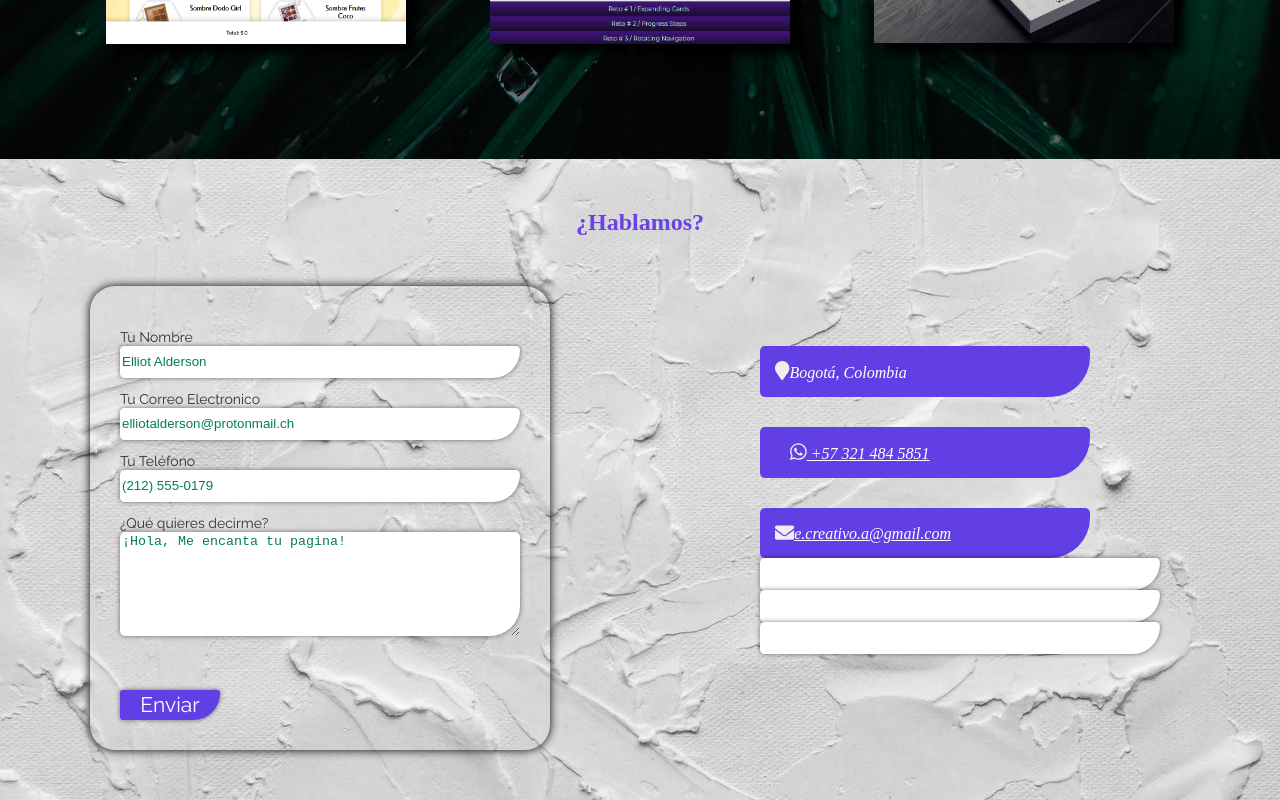
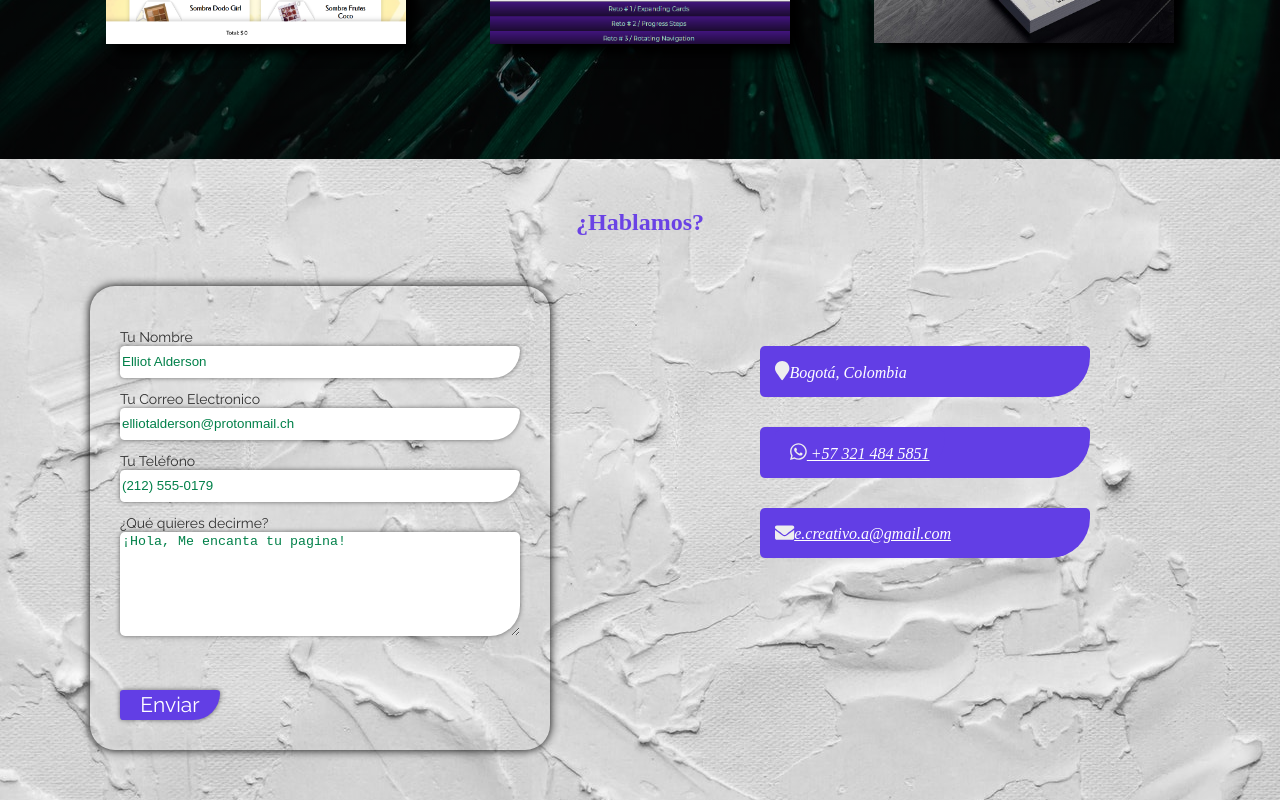
Before and after one commit to PaolaRoa/portfolioReact, a React (Create React App) app: page / in a window 1280 px wide. Shown: the part 1731-2531 px from the top of the page. Built offline with nearby package versions, Linux system fonts and the light colour scheme; a web font is replaced by a local one.

Commit message:
fix form

```diff
--- a/src/pages/Contact.jsx
+++ b/src/pages/Contact.jsx
@@ -95,11 +95,7 @@ const Contact = () => {
                             href="mailto:e.creativo.a@gmail.com">{mail}e.creativo.a@gmail.com</a></span>
                     </div>
                 </address>
-                <form action="">
-                    <input type="text"/>
-                    <input type="text"/>
-                    <input type="text"/>
-                </form>
+
             </div>
 
             </div>
--- a/src/pages/Home.jsx
+++ b/src/pages/Home.jsx
@@ -11,16 +11,22 @@ import Sep from '../components/Sep';
 
 
 
+
 const Home = () => {
+
+
+
     return (
         <>
         <div id="bienvenida">
             <h1>Hola,<br />Soy Paola Roa</h1>
             <h2 className="blur">Desarrolladora de Software</h2>
         </div>
+
         <About />
         <Portfolio />
         <Contact />
+
        <Footer />
         </>
     );
```
